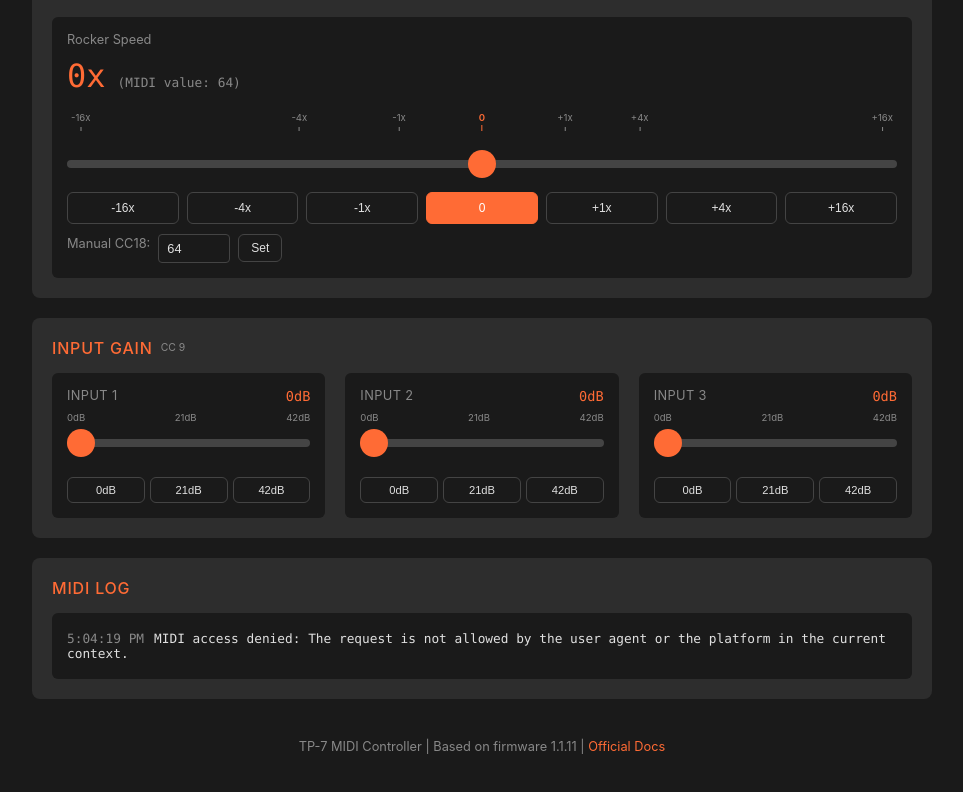
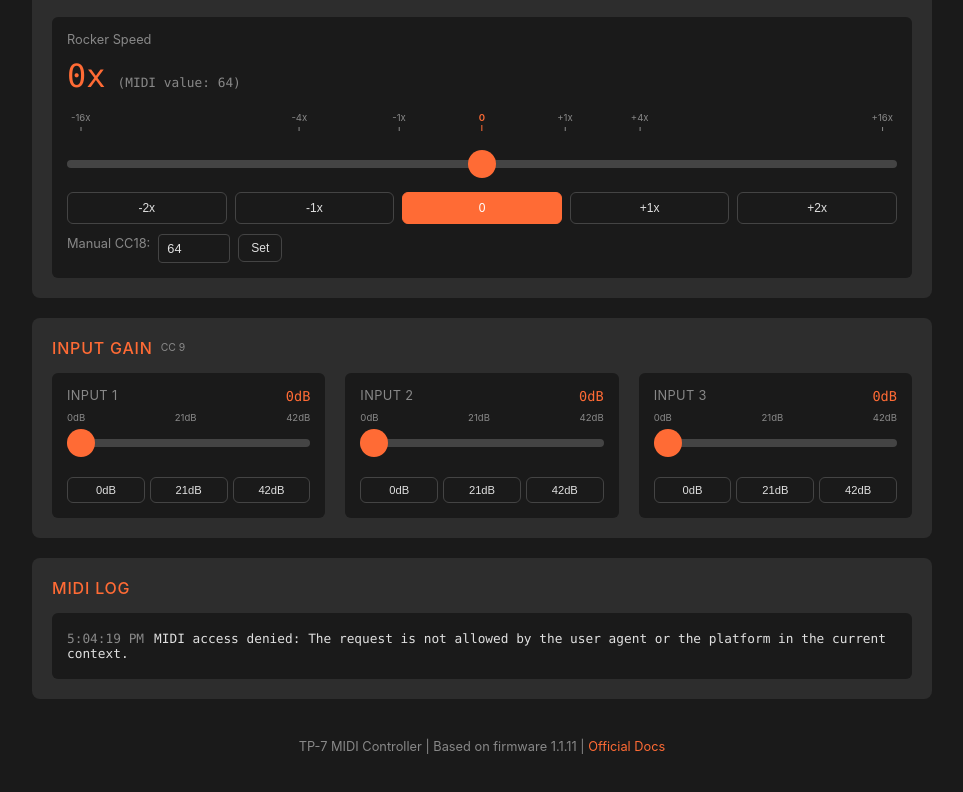
Before and after one commit to lucidyan/tp7-midi, a plain HTML site: page index.html in a window 1280 px wide. Shown: the part 2632-3424 px from the top of the page, without its empty margins (158-1121 px from the left). Drawn offline with Linux system fonts and the light colour scheme.

Commit message:
Simplify rocker preset buttons to -2x to +2x range

```diff
--- a/index.html
+++ b/index.html
@@ -263,18 +263,16 @@
                             <span data-val="64" class="center-mark">0</span>
                             <span data-val="68">+1x</span>
                             <span data-val="80">+4x</span>
-                            <span data-val="127">+16x</span><!-- UI label; actual is +15.75x -->
+                            <span data-val="127">+16x</span>
                         </div>
                         <input type="range" id="speed-slider" min="0" max="100" value="50" step="0.1">
                     </div>
                     <div class="pitch-buttons">
-                        <button class="rocker-preset" data-val="0">-16x</button>
-                        <button class="rocker-preset" data-val="48">-4x</button>
+                        <button class="rocker-preset" data-val="56">-2x</button>
                         <button class="rocker-preset" data-val="60">-1x</button>
                         <button class="rocker-preset" data-val="64">0</button>
                         <button class="rocker-preset" data-val="68">+1x</button>
-                        <button class="rocker-preset" data-val="80">+4x</button>
-                        <button class="rocker-preset" data-val="127">+16x</button><!-- UI label; actual is +15.75x -->
+                        <button class="rocker-preset" data-val="72">+2x</button>
                     </div>
                     <div class="manual-input rocker-manual">
                         <label>Manual CC18:</label>
```
